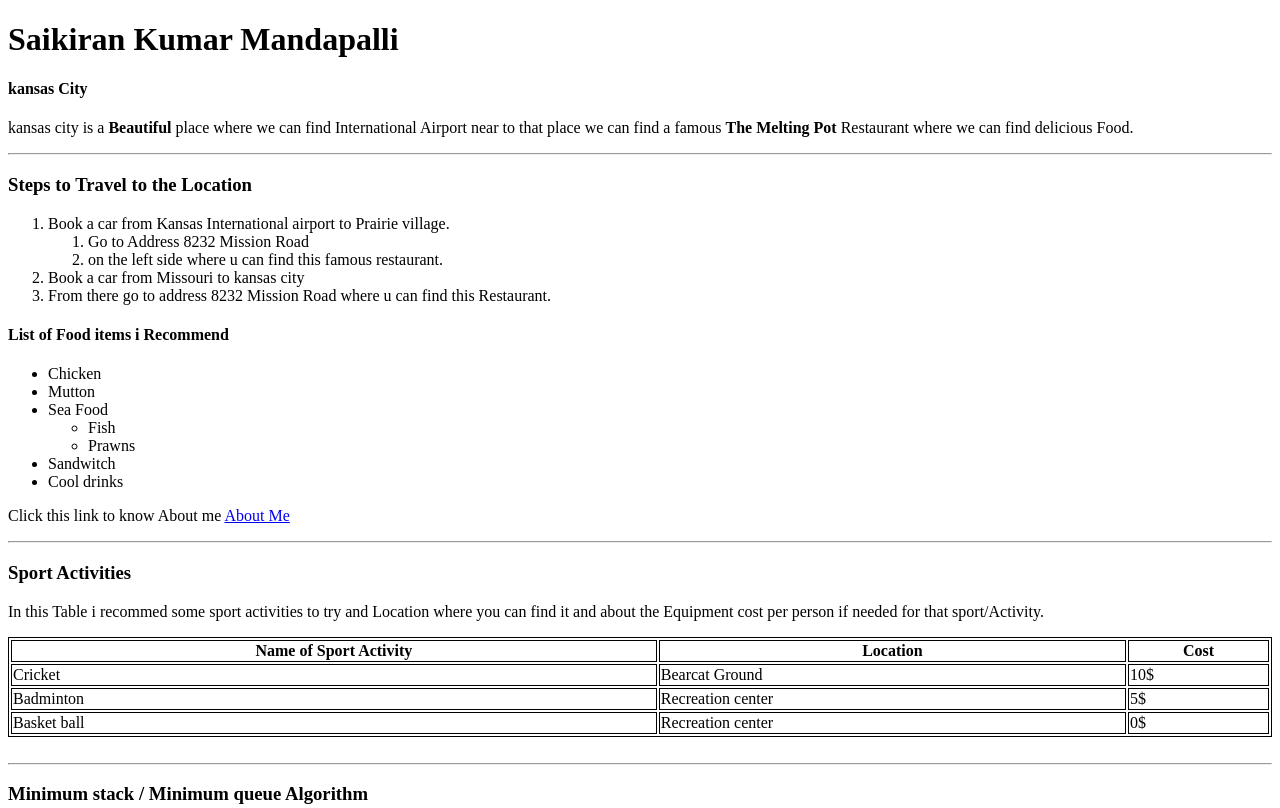
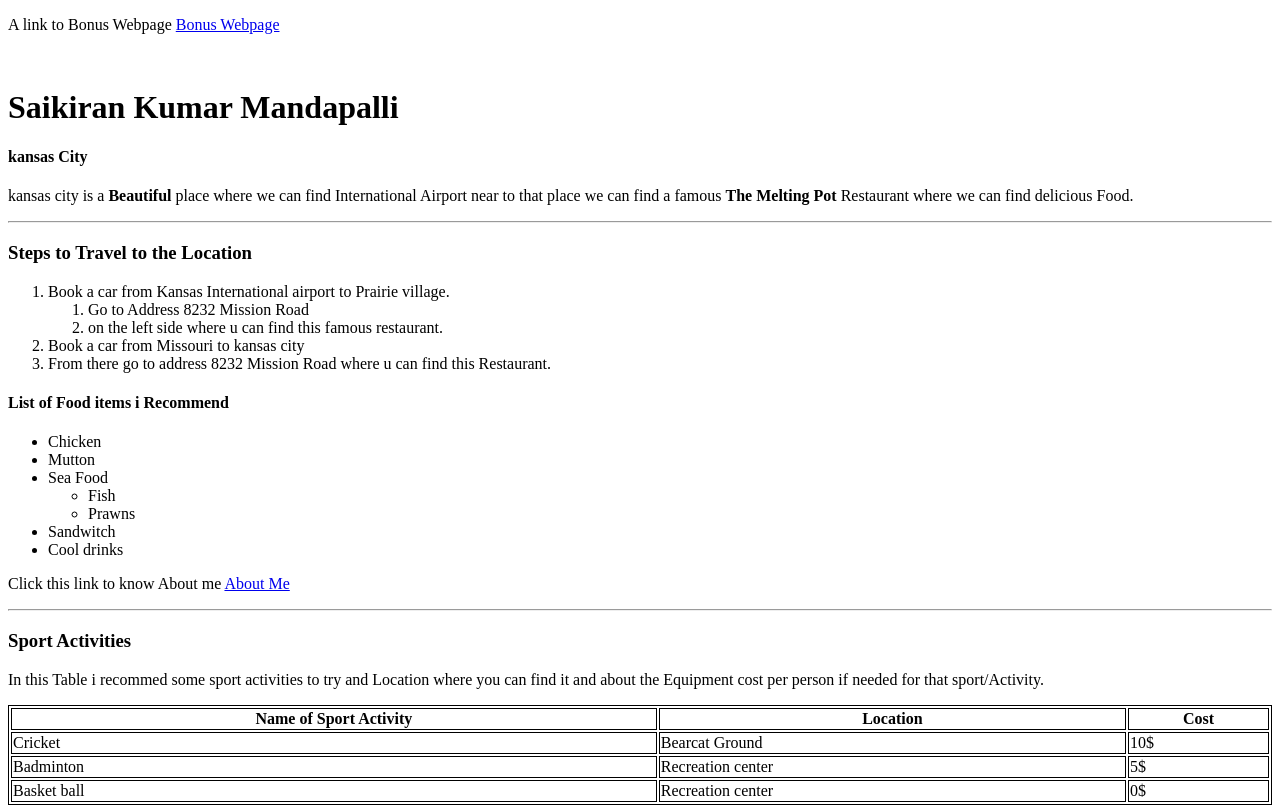
Before and after one commit to 44-563-Web-Apps-S22/webapps-s22-assignment-3-saikiran-kumar, a plain HTML site: page index.html in a window 1280 px wide. Shown: the top 808 px of the page. Drawn offline with Linux system fonts and the light colour scheme.

Commit message:
Added bonus webpage link in index

```diff
--- a/index.html
+++ b/index.html
@@ -9,6 +9,7 @@
     <title>My First Webpage</title>
 </head>
 <body>
+    <p> A link to Bonus Webpage <a href="bonus.html">Bonus Webpage</a></p><br>
     <h1>Saikiran Kumar Mandapalli</h1>
     <h4>kansas City</h4>
     <p>
```
